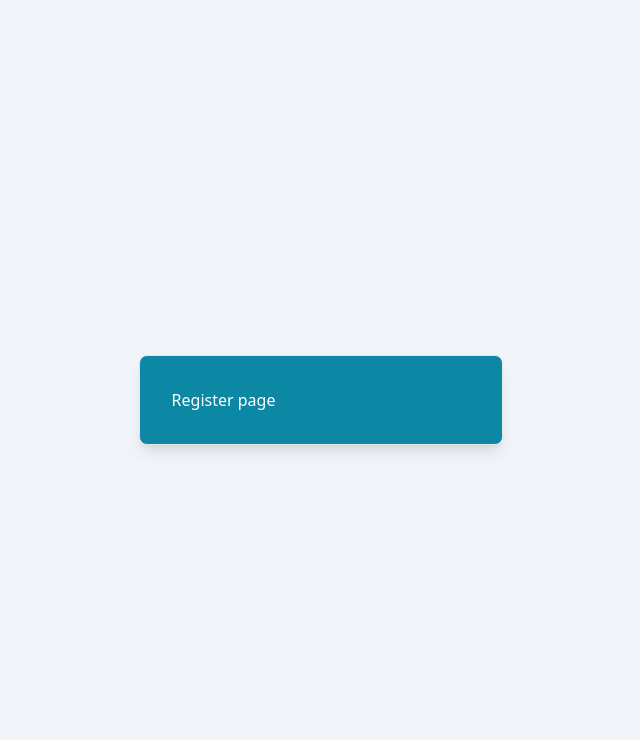
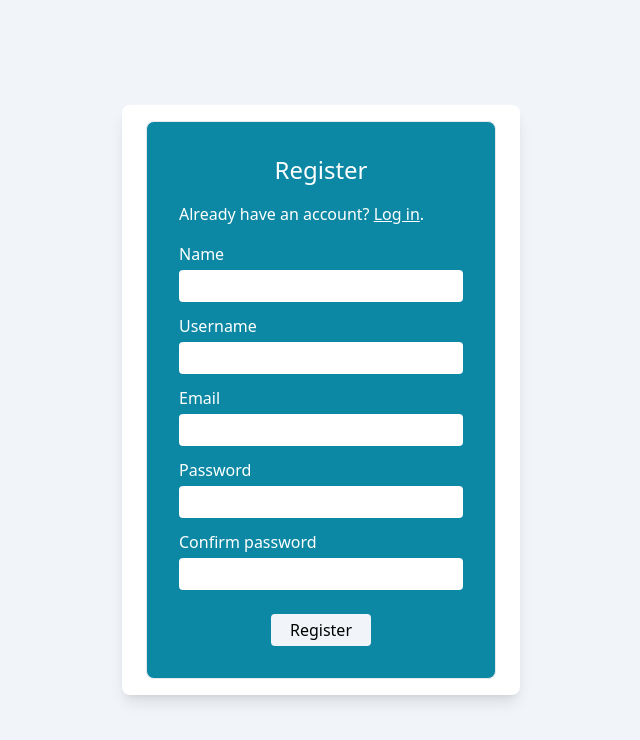
Before and after one commit to GDDario/todo-sync, a React (Vite) app in the folder app/: page /register in a window 1280 px wide. Shown: the top 740 px of the page, without its empty margins (319-959 px from the left). Built offline with nearby package versions, Linux system fonts and the light colour scheme.

Commit message:
chore: login screen and register screen

```diff
--- /dev/null
+++ b/app/src/components/FormField/index.tsx
@@ -0,0 +1,29 @@
+type formParams = {
+  type: string;
+  label: string;
+  name: string;
+  register: any;
+  error: any;
+};
+
+const FormField = ({
+  type,
+  label,
+  name,
+  register,
+  error
+}: formParams ) => {
+  return (
+    <div>
+      <label>{label}</label>
+      <input
+        type={type}
+        {...register(name)}
+        className="text-black p-1 w-full rounded mt-1"
+      />
+      {error && <p className="mt-0.5 text-[#ff4e4e]">{error?.message}</p>}
+    </div>
+  );
+};
+
+export default FormField;
--- a/app/src/components/TextField/index.tsx
+++ /dev/null
@@ -1,10 +0,0 @@
-const TextField = ({ label, ...register }) => {
-  return (
-    <div>
-      <label>{label}</label>
-      <input type="text" className="text-black" {...register} />
-    </div>
-  );
-};
-
-export default TextField;
--- /dev/null
+++ b/app/src/components/WhiteButton/index.tsx
@@ -0,0 +1,12 @@
+const WhiteButton = ({ value }: { value: string }) => {
+  return (
+    <button
+      className="mt-6 block mx-auto p-1 bg-slate-100 rounded w-[100px] text-black hover:bg-slate-200"
+      type="submit"
+    >
+      {value}
+    </button>
+  );
+};
+
+export default WhiteButton;
--- a/app/src/pages/unauthenticated/Login copy/index.tsx
+++ /dev/null
@@ -1,5 +0,0 @@
-const Register = () => {
-    return <div>Register page</div>;
-};
-
-export default Register;
--- a/app/src/pages/unauthenticated/Login/index.tsx
+++ b/app/src/pages/unauthenticated/Login/index.tsx
@@ -1,10 +1,13 @@
 import { useForm } from "react-hook-form";
 import { z } from "zod";
 import { zodResolver } from "@hookform/resolvers/zod";
+import { Link } from "react-router-dom";
+import FormField from "../../../components/FormField";
+import WhiteButton from "../../../components/WhiteButton";
 
 const schema = z.object({
   email: z.string().email(),
-  password: z.string().min(1),
+  password: z.string().min(1, "Field required"),
 });
 
 type loginSchema = z.infer<typeof schema>;
@@ -22,39 +25,35 @@ const Login = () => {
 
   return (
     <div className="max-w-[300px] mx-auto">
-      <h1 className="text-center text-2xl">Login page</h1>
+      <h1 className="text-center text-2xl">Login</h1>
 
       <p className="my-4">
-        Already have an account? <u>Login in</u>.
+        Do not have an account?{" "}
+        <Link to="/register" className="hover:text-slate-200">
+          <u>Register now</u>
+        </Link>
+        .
       </p>
 
       <form onSubmit={handleSubmit(onSubmit)}>
-        <label>Email*</label>
-        <input
-          type="text"
-          className="text-black p-1 w-full rounded"
-          {...register("email")}
+        <FormField
+          type="email"
+          label="Email"
+          name="email"
+          register={register}
+          error={errors.email}
         />
-        {errors.email && (
-          <p className="mt-0.5 text-[#ff4e4e]">Email not valid.</p>
-        )}
+        <div className="mt-2">
+          <FormField
+            type="password"
+            label="Password"
+            name="password"
+            register={register}
+            error={errors.password}
+          />
+        </div>
 
-        <label className="mt-2 block">Password*</label>
-        <input
-          type="password"
-          className="text-black p-1 w-full rounded"
-          {...register("password")}
-        />
-        {errors.password && (
-          <p className="mt-0.5 text-[#ff4e4e]">The password is required.</p>
-        )}
-
-        <button
-          className="mt-6 block mx-auto p-1 bg-slate-100 rounded w-[100px] text-black"
-          type="submit"
-        >
-          Submit
-        </button>
+        <WhiteButton value="Login" />
       </form>
     </div>
   );
--- a/app/src/pages/unauthenticated/Register/index.tsx
+++ b/app/src/pages/unauthenticated/Register/index.tsx
@@ -1,5 +1,99 @@
+import { useForm } from "react-hook-form";
+import { z } from "zod";
+import { zodResolver } from "@hookform/resolvers/zod";
+import { Link } from "react-router-dom";
+import FormField from "../../../components/FormField";
+import WhiteButton from "../../../components/WhiteButton";
+
+const schema = z
+  .object({
+    name: z.string().min(4, "The name must have at least 4 characters."),
+    username: z
+      .string()
+      .min(4, "The username must have at least 4 characters."),
+    email: z.string().email(),
+    password: z.string().min(6, "Must have at least 6 characters"),
+    confirmPassword: z.string().min(6, "Must have at least 6 characters"),
+  })
+  .refine((data) => data.password === data.confirmPassword, {
+    message: "Passwords don't match",
+    path: ["confirmPassword"],
+  });
+
+type registerSchema = z.infer<typeof schema>;
+
 const Register = () => {
-    return <div>Register page</div>
+  const {
+    register,
+    handleSubmit,
+    formState: { errors },
+  } = useForm<registerSchema>({ resolver: zodResolver(schema) });
+
+  function onSubmit({ name, username, email, password, confirmPassword }) {
+    console.log({ name, username, email, password, confirmPassword });
+  }
+
+  return (
+    <div className="max-w-[300px] mx-auto">
+      <h1 className="text-center text-2xl">Register</h1>
+
+      <p className="my-4">
+        Already have an account?{" "}
+        <Link to="/login" className="hover:text-slate-200">
+          <u>Log in</u>
+        </Link>
+        .
+      </p>
+
+      <form onSubmit={handleSubmit(onSubmit)}>
+        <FormField
+          type="text"
+          label="Name"
+          name="name"
+          register={register}
+          error={errors.name}
+        />
+        <div className="mt-3">
+          <FormField
+            type="text"
+            label="Username"
+            name="username"
+            register={register}
+            error={errors.username}
+          />
+        </div>
+        <div className="mt-3">
+          <FormField
+            type="email"
+            label="Email"
+            name="email"
+            register={register}
+            error={errors.email}
+          />
+        </div>
+        <div className="mt-3">
+          <FormField
+            type="password"
+            label="Password"
+            name="password"
+            register={register}
+            error={errors.password}
+          />
+        </div>
+        <div className="mt-3">
+          <FormField
+            type="password"
+            label="Confirm password"
+            name="confirmPassword"
+            register={register}
+            error={errors.confirmPassword}
+          />
+        </div>
+
+        <WhiteButton value="Register" />
+      </form>
+    </div>
+  );
 };
 
 export default Register;
--- a/app/src/pages/unauthenticated/UnauthenticatedRoutes.tsx
+++ b/app/src/pages/unauthenticated/UnauthenticatedRoutes.tsx
@@ -1,19 +1,21 @@
 import { Navigate, Outlet, useLocation } from "react-router-dom";
 
 const UnauthenticatedRoutes = () => {
-    const auth = {'token':false};
+  const auth = { token: false };
   const location = useLocation();
 
   if (auth.token) {
-        return <Navigate to='/dashboard' />
-    } else if(location.pathname == "/") {
-        return <Navigate to='/login' />
+    return <Navigate to="/dashboard" />;
+  } else if (location.pathname == "/") {
+    return <Navigate to="/login" />;
   }
 
   return (
-        <div className="min-h-screen bg-slate-100 flex justify-center items-center p-8">
-            <div className="w-[30%] min-w-[350px] max-w-[400px] border rounded-lg bg-mainColor p-8 text-white shadow-lg">
+    <div className="min-h-screen bg-slate-100 flex justify-center items-center p-8 relative">
+      <div className="p-4 shadow-lg rounded-lg bg-white">
+        <div className="mx-auto w-[30%] min-w-[350px] max-w-[400px] border rounded-lg bg-mainColor p-8 text-white z-10">
           <Outlet />
+        </div>
       </div>
     </div>
   );
```
Also changed, not shown: app/.eslintrc.cjs. Lines whose indentation alone changed are shown as unchanged.
